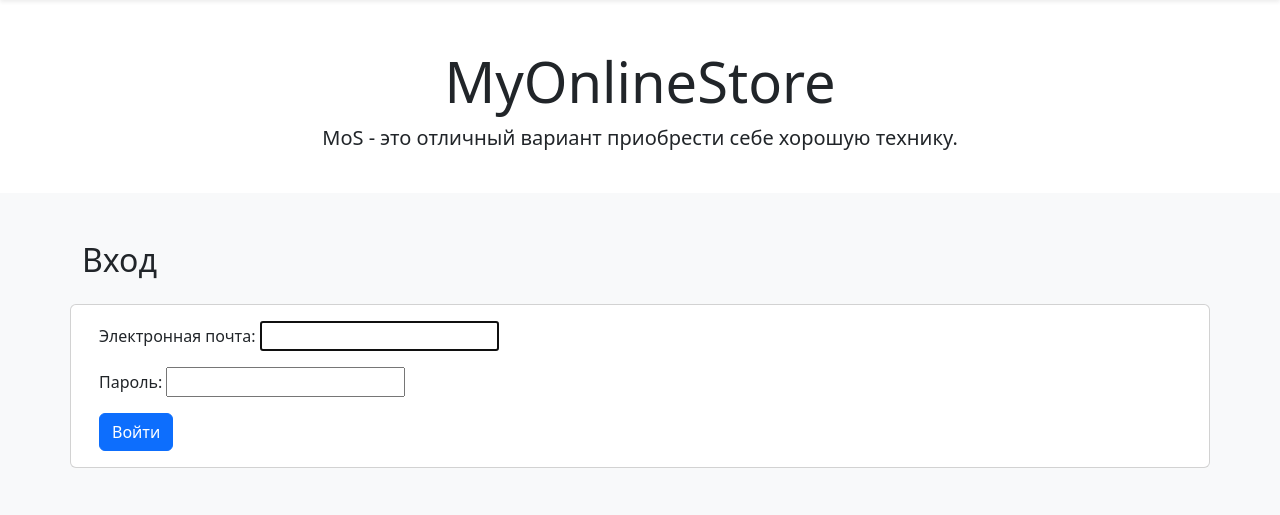
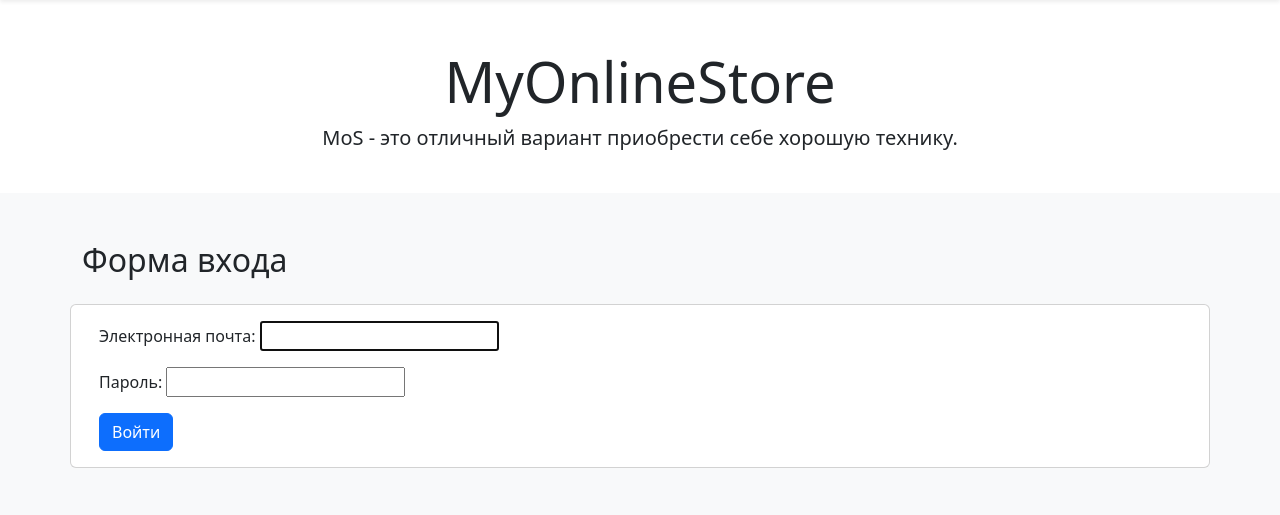
Before and after one commit to SergeiVokhminov/Course_PR_4, a Django app: page /users/login/ in a window 1280 px wide. Shown: the part 56-571 px from the top of the page. Run offline with Django 5.2, Linux system fonts and the light colour scheme; some libraries are stand-ins or nearby versions.

Commit message:
исправлены ошибки в приложении users

```diff
--- a/users/templates/users/login.html
+++ b/users/templates/users/login.html
@@ -1,10 +1,10 @@
 {% extends 'mailing/base.html' %}
 {% load my_tags %}
-{% block title %}Вход{% endblock %}
+{% block title %}Вход на сайт{% endblock %}
 {% block content %}
 <div class="album py-5 bg-body-tertiary">
     <div class="container">
-        <h2 class="mb-4">Вход</h2>
+        <h2 class="mb-4">Форма входа</h2>
         <div class="col">
             <form class="row" method="post" enctype="multipart/form-data">
                 <div class="card">
--- a/users/templates/users/register.html
+++ b/users/templates/users/register.html
@@ -1,6 +1,6 @@
 {% extends 'mailing/base.html' %}
 {% load my_tags %}
-{% block title %}Регистрация{% endblock %}
+{% block title %}Регистрация на сайте{% endblock %}
 {% block content %}
 <div class="album py-5 bg-body-tertiary">
     <div class="container">
@@ -17,6 +17,6 @@
             </form>
         </div>
     </div>
-    <script src="/static/js/bootstrap.bundle.min.js"></script>
+<!--    <script src="/static/js/bootstrap.bundle.min.js"></script>-->
 </div>
 {% endblock %}
--- a/users/urls.py
+++ b/users/urls.py
@@ -8,6 +8,6 @@ app_name = UsersConfig.name
 
 urlpatterns = [
     path("login/", LoginView.as_view(template_name="users/login.html"), name="login"),
-    path("logout/", LogoutView.as_view(next_page="catalog:home"), name="logout"),
+    path("logout/", LogoutView.as_view(next_page="mailing:home"), name="logout"),
     path("register/", UserRegisterView.as_view(), name="register"),
 ]
```
